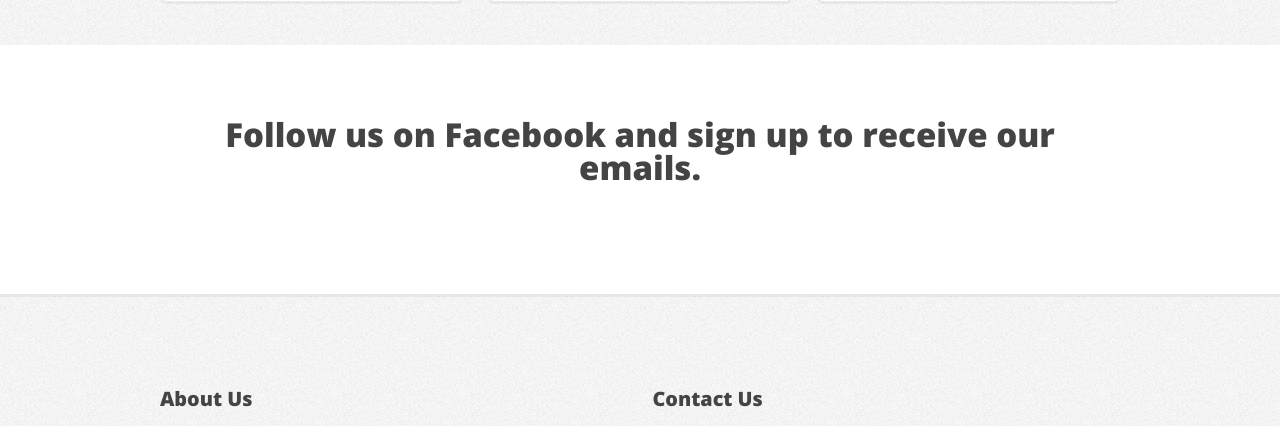
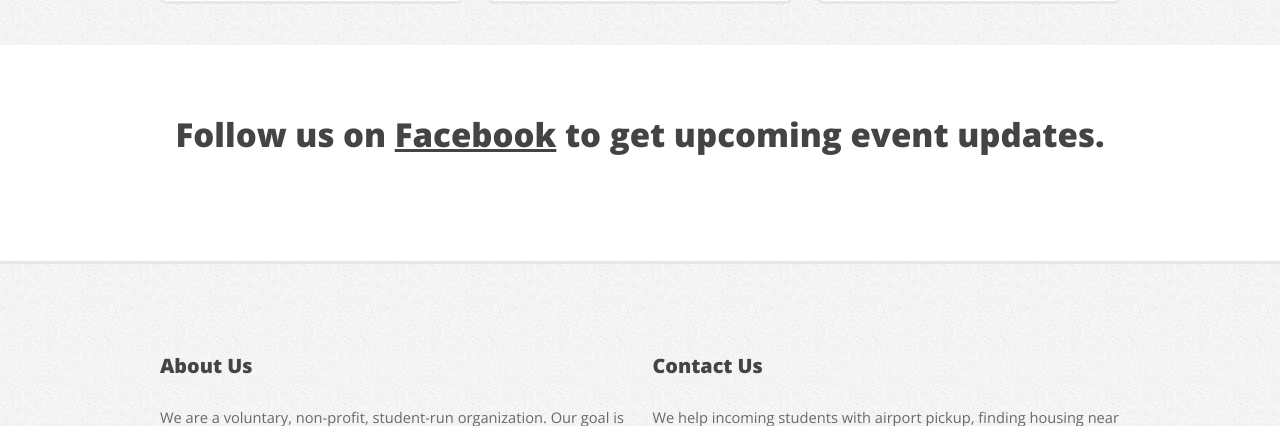
Before and after one commit to isabzn/frontend, a Node project: template app/pages/index.html in a window 1280 px wide. Shown: the part 1265-1691 px from the top of the page. Run offline with Node 20 templates, Linux system fonts and the light colour scheme; the template is opened without the code that fills it, so the values that code supplies are empty.

Commit message:
Update Facebook call to action

```diff
--- a/app/pages/index.html
+++ b/app/pages/index.html
@@ -3,5 +3,5 @@
 {% block content %}
 {% include "partials/home/india-night-banner.html" %}
 {% include "partials/home/features.html" %}
-{% include "partials/home/main.html" %}
+{% include "partials/home/social.html" %}
 {% endblock %}
--- a/app/templates/partials/home/main.html
+++ b/app/templates/partials/home/social.html
@@ -6,7 +6,7 @@
                 <!-- Content -->
                 <div id="content">
                     <center>
-                        <h2>Follow us on Facebook and sign up to receive our emails.</h2></center>
+                        <h2>Follow us on <a href="https://www.facebook.com/isabozeman"><u>Facebook</u></a> to get upcoming event updates.</h2></center>
                     <!-- Facebook Like box -->
                 </div>
             </div>
```
